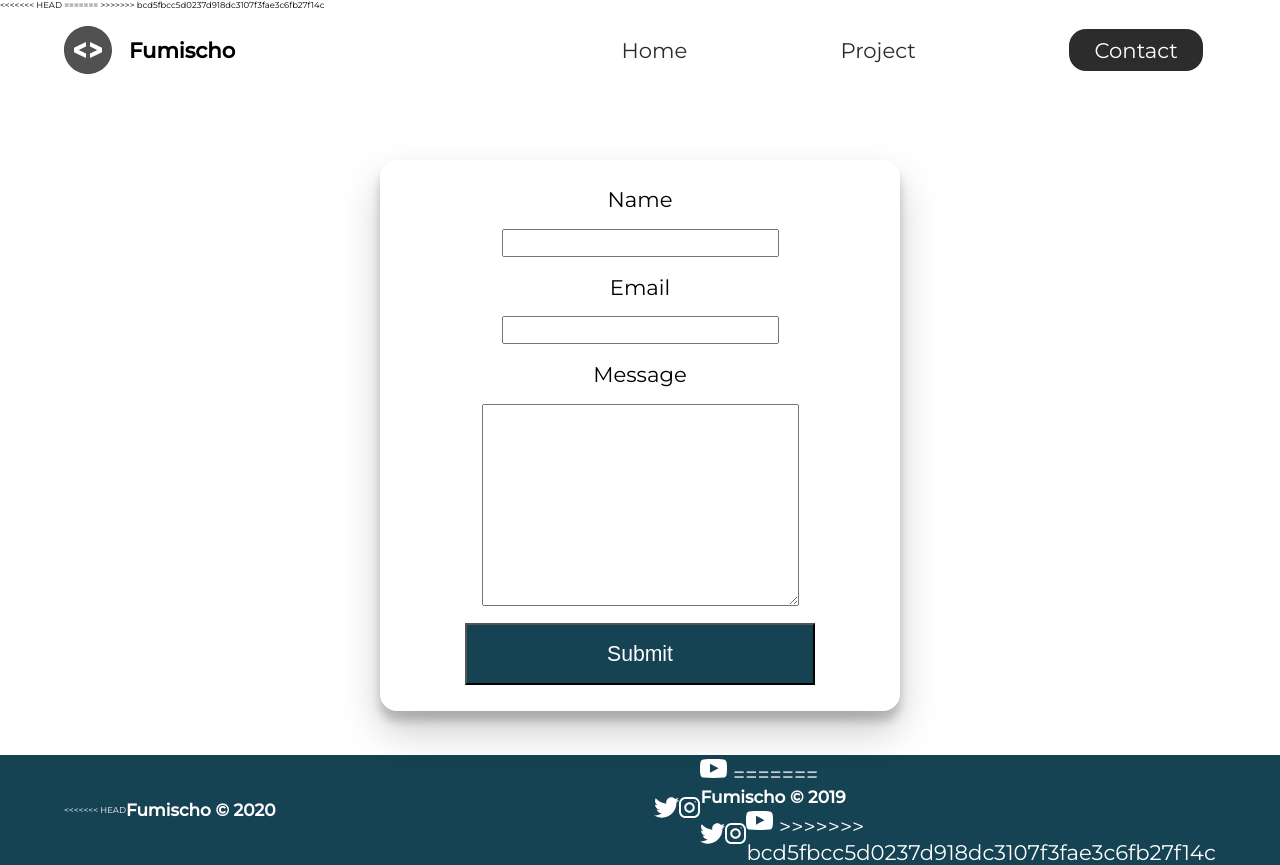
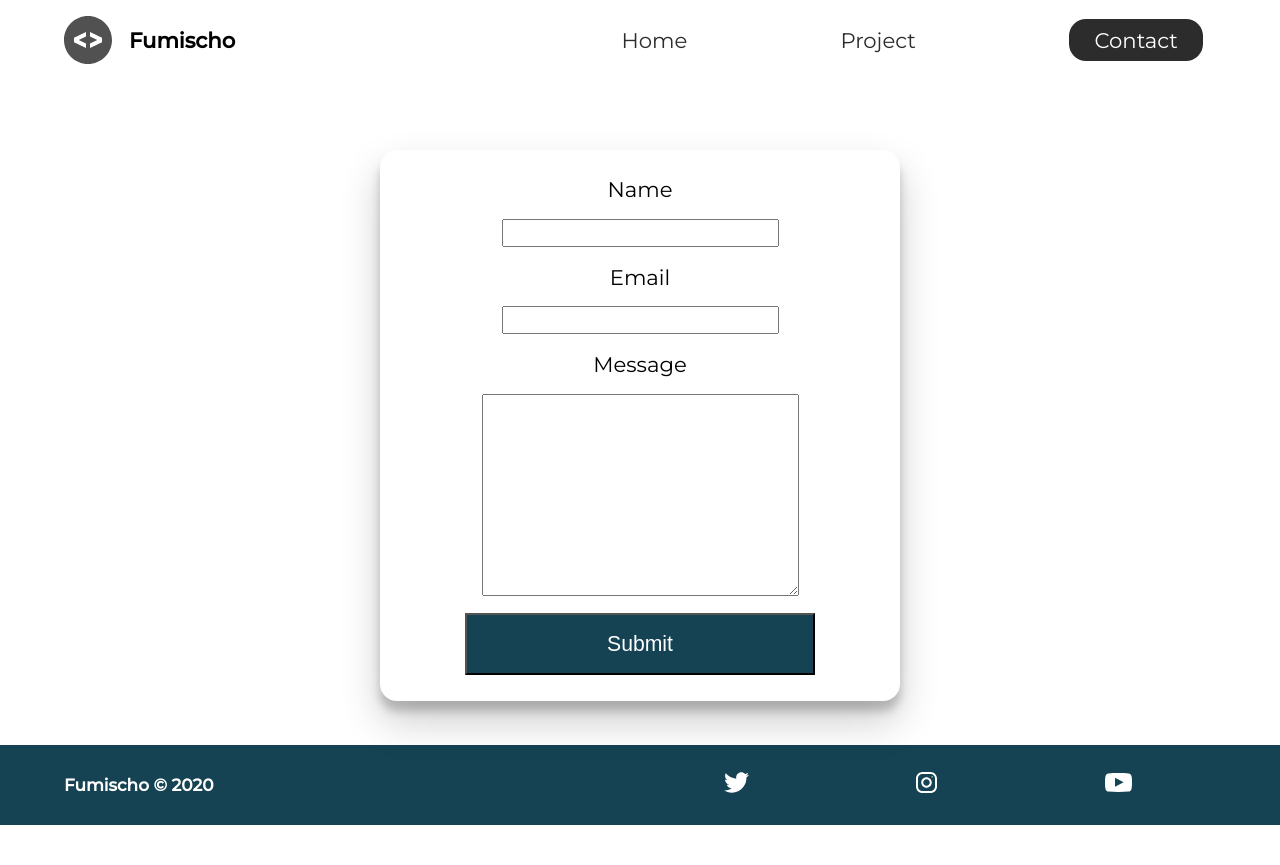
Before and after one commit to Fumischo/portfolioA, a plain HTML site: page contact/index.html in a window 1280 px wide. After the commit the page ends 825 px from the top, so only its background shows below. Drawn offline with Linux system fonts and the light colour scheme.

Commit message:
modify some codes

```diff
--- a/contact/index.html
+++ b/contact/index.html
@@ -1,9 +1,5 @@
 <!DOCTYPE html>
-<<<<<<< HEAD
 <html lang="ja">
-=======
-<html lang="en">
->>>>>>> bcd5fbcc5d0237d918dc3107f3fae3c6fb27f14c
 
 <head>
   <meta charset="UTF-8" />
@@ -42,7 +38,6 @@
     </form>
   </section>
   <footer>
-<<<<<<< HEAD
     <h4>Fumischo &copy; 2020</h4>
     <ul>
       <li>
@@ -55,22 +50,6 @@
       </li>
       <li>
         <a href="#"><img src="/icons/youtube-symbol 1.svg" alt="youtube-social" /></a>
-=======
-    <h4>Fumischo &copy; 2019</h4>
-    <ul>
-      <li>
-        <a href="#"><img src="/icons/twitter 1.svg" alt="twitter-social"/></a>
-      </li>
-      <li>
-        <a href="#"
-          ><img src="/icons/instagram 1.svg" alt="instagram-social"
-        /></a>
-      </li>
-      <li>
-        <a href="#"
-          ><img src="/icons/youtube-symbol 1.svg" alt="youtube-social"
-        /></a>
->>>>>>> bcd5fbcc5d0237d918dc3107f3fae3c6fb27f14c
       </li>
     </ul>
   </footer>
--- a/styles/_footer.scss
+++ b/styles/_footer.scss
@@ -11,8 +11,4 @@ footer {
   h4 {
     flex: 1 1 40rem;
   }
-<<<<<<< HEAD
 }
-=======
-}
->>>>>>> bcd5fbcc5d0237d918dc3107f3fae3c6fb27f14c
```
Also changed, not shown: index.html (+0 -17 lines), projects/index.html (+0 -17 lines).
